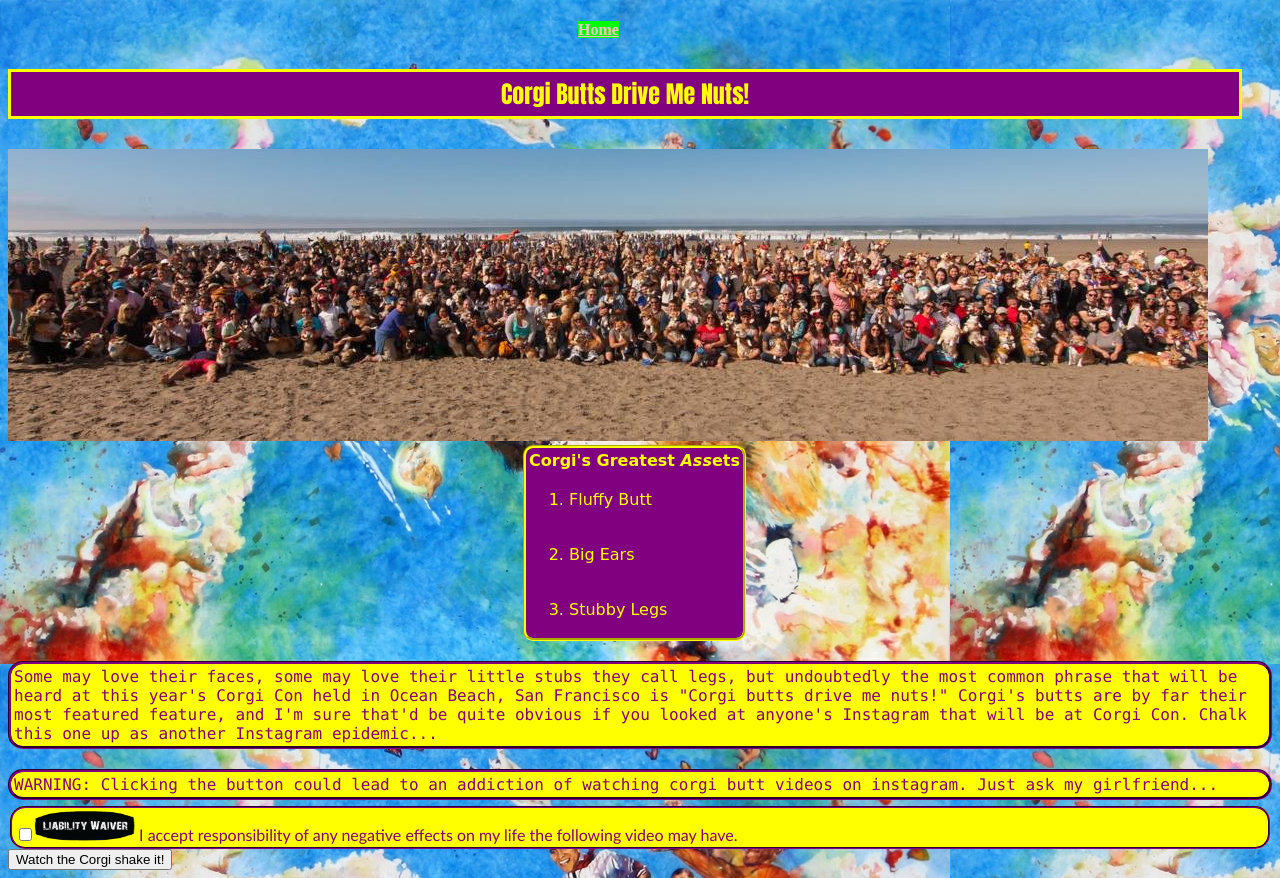
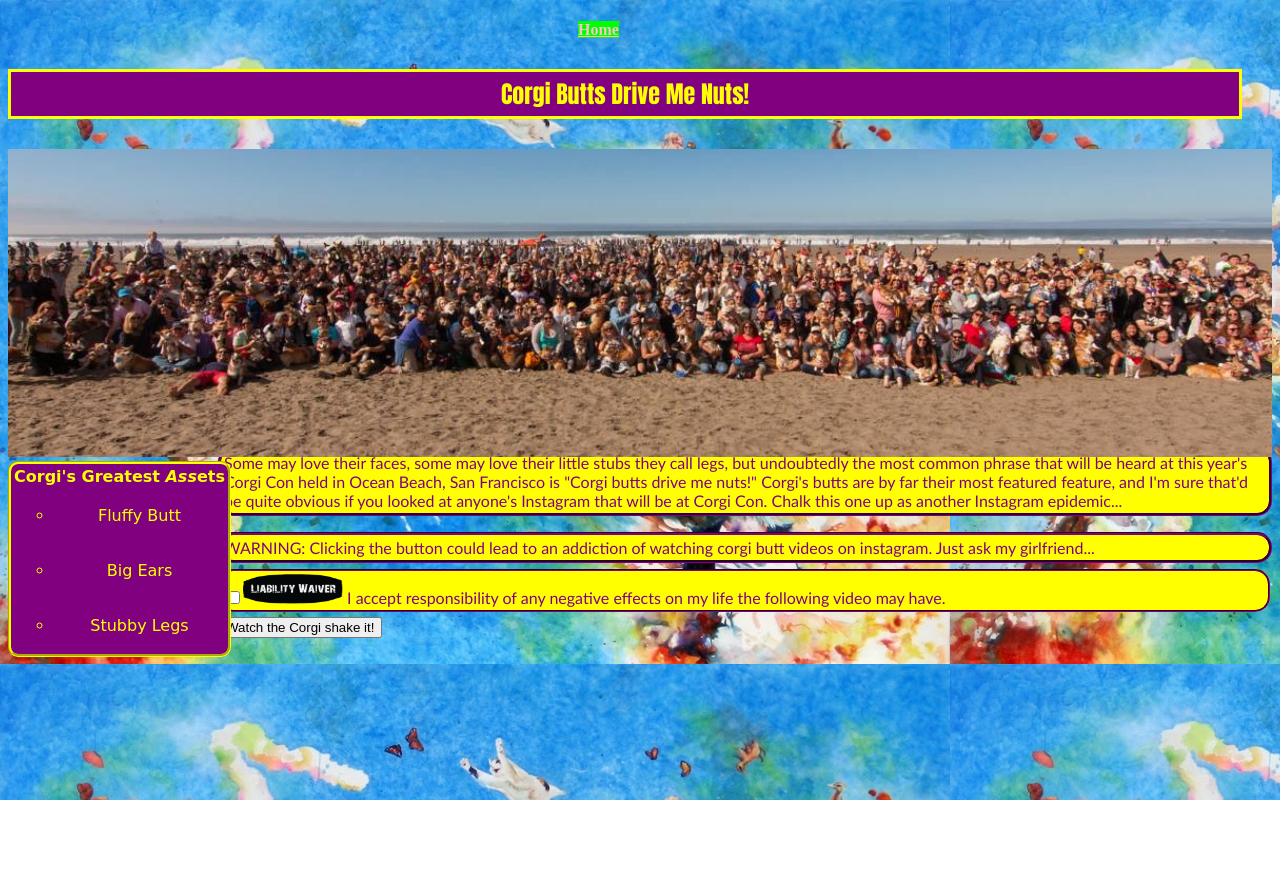
Before and after one commit to gjmcgough/gjmcgough.github.io, a plain HTML site: page corgis.html in a window 1280 px wide. After the commit the page ends 800 px from the top, so only its background shows below. Drawn offline with Linux system fonts and the light colour scheme.

Commit message:
positioned elements in corgi page

```diff
--- a/corgis.html
+++ b/corgis.html
@@ -41,12 +41,12 @@
 		</tr>
 	</table>
 	</div>
-	<p class="yellow">
+	<p id="nuts">
 		Some may love their faces, some may love their little stubs they call legs, but undoubtedly the most common phrase that will be heard at this year's Corgi Con held in Ocean Beach, San Francisco is "Corgi butts drive me nuts!" Corgi's butts are by far their most featured feature, and I'm sure that'd be quite obvious if you looked at anyone's Instagram that will be at Corgi Con. Chalk this one up as another Instagram epidemic...
 	</p>
 	<div class="form">
 		<form name="shake it corgi" action="https://youtu.be/7FA4-zZha60">
-			<p class="yellow">
+			<p id="warning">
 				WARNING: Clicking the button could lead to an addiction of watching corgi butt videos on instagram. Just ask my girlfriend...
 			</p>
 			<fieldset class="yellow">
--- a/styles.css
+++ b/styles.css
@@ -12,7 +12,7 @@ body {
 	font-family: "Trebuchet MS", Helvetica, sans-serif;
 }
 table#table {
-	margin-left:515px;
+
 	margin-bottom: 20px;
 	background-color: purple;
 	border-style: groove;
@@ -20,6 +20,8 @@ table#table {
 	border-radius: 10px;
 	font-family: "comic sans",cursive,sans-serif;
 	color: yellow;
+	text-align: center;
+	position: relative;
 }
 h1 {
 	font-family: "Impact", charcoal, sans-serif;
@@ -68,15 +70,21 @@ div#rankings {
 p.yellow{
 	margin-top: 20px;
 	font-family: "Lucida Console", Monaco, monospace;
+	width: 50%;
 }
 a {
 	background-color: #00FF00;
 	margin-top: 0px;
 	color: pink;
 	margin-left: 570px;
+	position: relative;
+
 }
 a:visited {
 	color: blue;
+}
+a:hover {
+	color: yellow;
 }
 p#explanation {
 	margin-top: 225px;
@@ -88,3 +96,37 @@ p#explanation {
 	font-family: "Trebuchet MS", Helvetica, sans-serif;
 	padding: 5px;
 }
+.image img {
+	width: 100%;
+}
+fieldset.yellow {
+	margin-left: 210px;
+}
+ol {
+	list-style-type: circle;
+}
+p#warning {
+	margin-left: 210px;
+	background-color: yellow;
+	padding: 3px;
+	border-radius: 15px;
+	border-color: purple;
+	border-style: groove;
+	color: purple;
+	font-family: "Trebuchet MS", Helvetica, sans-serif;
+}
+p#nuts {
+	margin-left: 210px;
+	margin-top: -230px;
+	background-color: yellow;
+	padding: 3px;
+	border-radius: 15px;
+	border-color: purple;
+	border-style: groove;
+	color: purple;
+	font-family: "Trebuchet MS", Helvetica, sans-serif;
+}
+button {
+	margin-left: 210px;
+	margin-top: 5px;
+}
```
